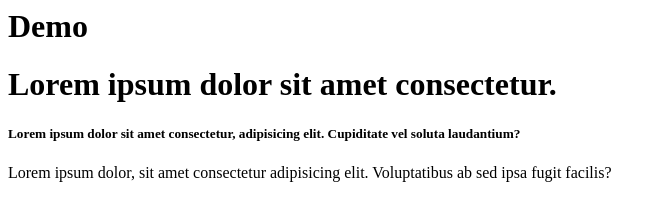
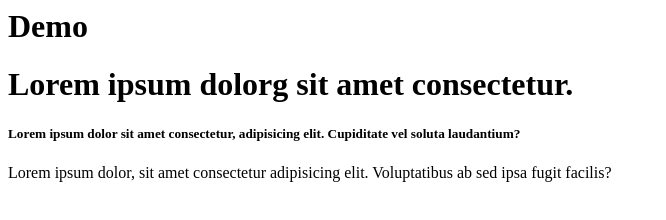
Before and after one commit to AqleemSMIT/demo, a plain HTML site: page index.html in a window 1280 px wide. Shown: the whole page, without its empty margins (0-666 px from the left). Drawn offline with Linux system fonts and the light colour scheme.

Commit message:
add the index

```diff
--- a/index.html
+++ b/index.html
@@ -6,7 +6,7 @@
 </head>
 <body>
     <h1>Demo</h1>
-    <h1>Lorem ipsum dolor sit amet consectetur.</h1>
+    <h1>Lorem ipsum dolorg   sit amet consectetur.</h1>
     <h5>Lorem ipsum dolor sit amet consectetur, adipisicing elit. Cupiditate vel soluta laudantium?</h5>
     <p>Lorem ipsum dolor, sit amet consectetur adipisicing elit. Voluptatibus ab sed ipsa fugit facilis?</p>
 </body>
```
